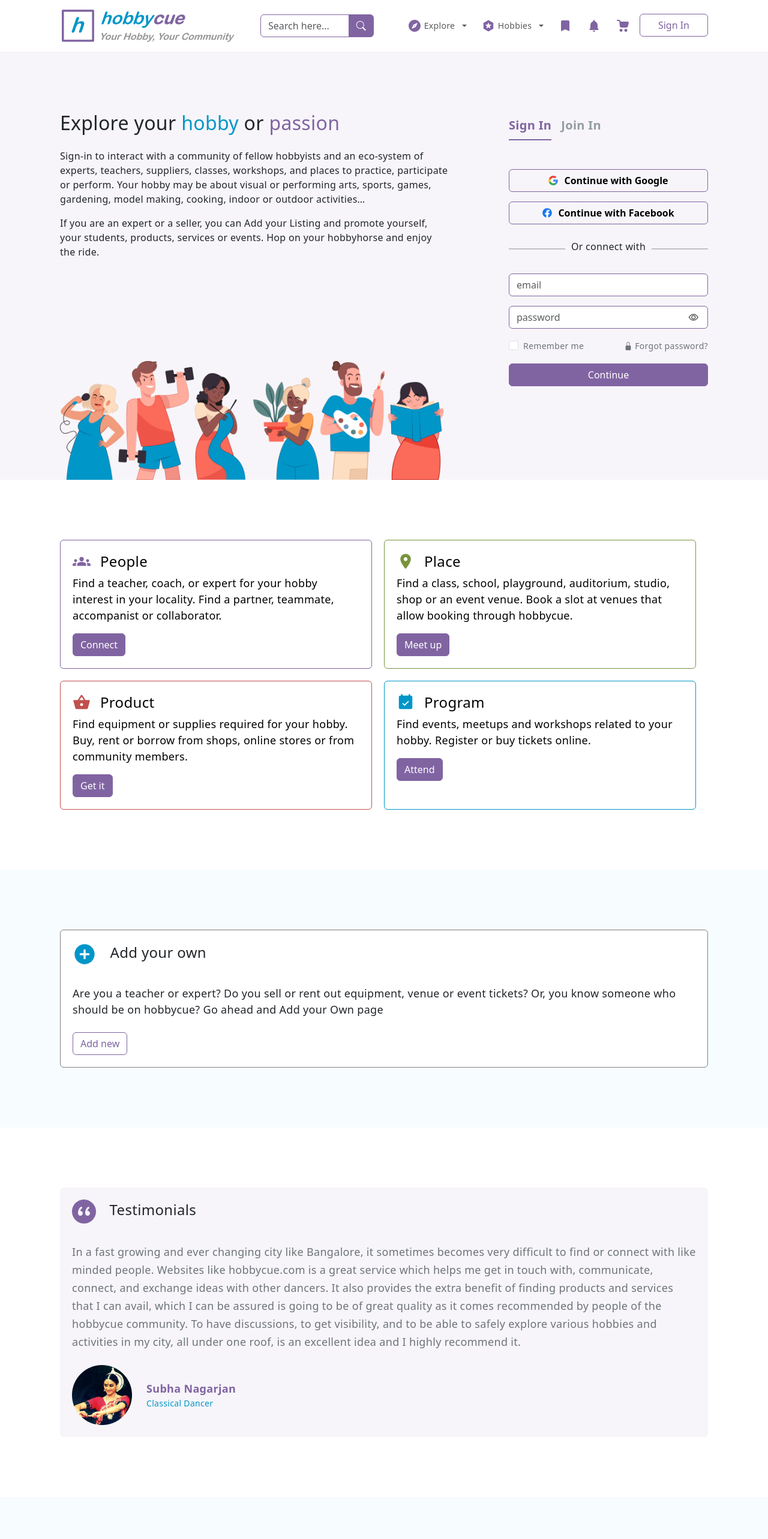
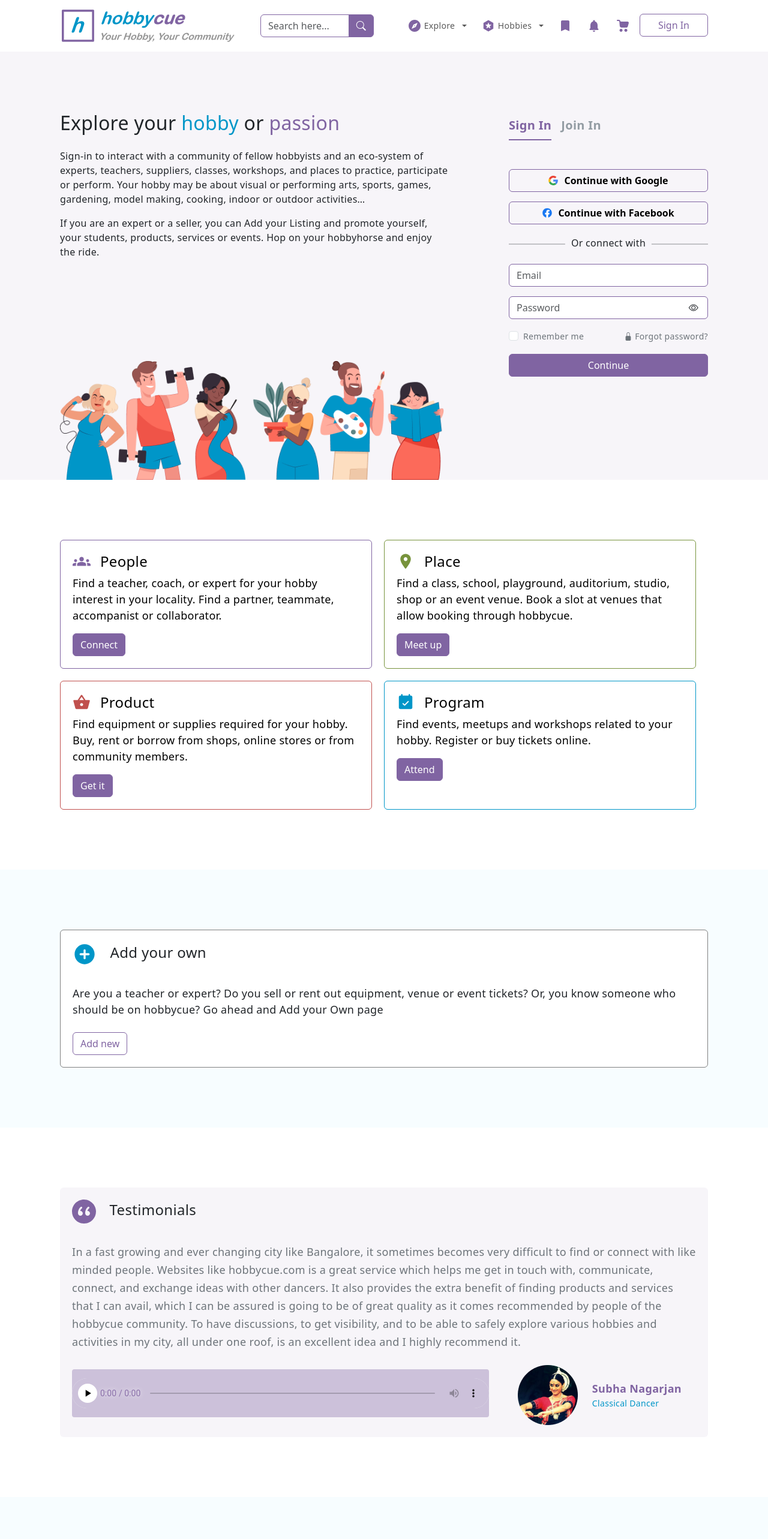
Before and after one commit to KishorBhagat/Banao-task-hobbycue-website, a React (Vite) app: page / in a window 1280 px wide. Shown: the top 2566 px of the page at 60% size. Built offline with nearby package versions, Linux system fonts and the light colour scheme.

Commit message:
style: style changes

```diff
--- a/src/components/footer/Footer.jsx
+++ b/src/components/footer/Footer.jsx
@@ -56,7 +56,7 @@ function Footer() {
                     </ul>
                     <h6 className='pb-2 mt-4'>Invite Friends</h6>
                     <div className="input-group mb-3">
-                        <input type="text" className="form-control" placeholder="Recipient's username" aria-label="Recipient's username" aria-describedby="button-addon2" />
+                        <input type="text" className="form-control" placeholder="Email ID" aria-label="Email ID" aria-describedby="button-addon2" />
                         <button className="btn" type="button" id="invite">Invite</button>
                     </div>
                 </div>
--- a/src/components/forms/Joinin.jsx
+++ b/src/components/forms/Joinin.jsx
@@ -7,26 +7,26 @@ function Joinin() {
   const [show, setShow] = useState(false);
 
   return (
-    <>
-      <div className="auth-btns-group d-grid gap-3 mb-3">
+    <div className="d-flex flex-md-column flex-column-reverse">
+      <div className="auth-btns-group d-grid gap-3">
         <button className="btn btn-outline" type="button"><IconGoogleColor /> Continue with Google</button>
         <button className="btn btn-outline" type="button"><IconFacebookColor /> Continue with Facebook</button>
       </div>
-      <div className='divider'>
+      <div className='divider mb-3 mt-3'>
         <hr className='border-2'/><span>Or connect with</span>
       </div>
       <form>
         <div className="mb-3">
-          <input type="email" className="form-control" placeholder='email' id="exampleInputEmail1" aria-describedby="emailHelp" />
+          <input type="email" className="form-control" placeholder='Email' id="exampleInputEmail1" aria-describedby="emailHelp" />
         </div>
         <div className="mb-3 position-relative d-flex align-items-center">
-          <input type={`${show?"text":"password"}`} className="form-control" placeholder="password" id="exampleInputPassword1" />
+          <input type={`${show?"text":"password"}`} className="form-control" placeholder="Password" id="exampleInputPassword1" />
           <i className={`bi bi-eye${show?"-slash":""} position-absolute end-0 m-3`} id="togglePassword" onClick={() => setShow(!show)}></i>
         </div>
         <small className='d-block  text-center mb-3'>By continuing, you agree to our <span>Terms of Service</span> and <span>Privacy Policy</span>.</small>
         <button type="submit" className="btn btn-primary w-100">Agree and Continue</button>
       </form>
-    </>
+    </div>
   )
 }
 
--- a/src/components/forms/Signin.jsx
+++ b/src/components/forms/Signin.jsx
@@ -7,20 +7,20 @@ function Signin() {
   const [show, setShow] = useState(false);
 
   return (
-    <>
-      <div className="auth-btns-group d-grid gap-3 mb-3">
+    <div className="d-flex flex-md-column flex-column-reverse">
+      <div className="auth-btns-group d-grid gap-3">
         <button className="btn btn-outline" type="button"><IconGoogleColor /> Continue with Google</button>
         <button className="btn btn-outline" type="button"><IconFacebookColor /> Continue with Facebook</button>
       </div>
-      <div className='divider'>
+      <div className='divider mb-3 mt-3'>
         <hr className='border-2'/><span>Or connect with</span>
       </div>
       <form>
         <div className="mb-3">
-          <input type="email" className="form-control" placeholder='email' id="exampleInputEmail1" aria-describedby="emailHelp" />
+          <input type="email" className="form-control" placeholder='Email' id="exampleInputEmail1" aria-describedby="emailHelp" />
         </div>
         <div className="mb-3 position-relative d-flex align-items-center">
-          <input type={`${show?"text":"password"}`} className="form-control" placeholder="password" id="exampleInputPassword1" />
+          <input type={`${show?"text":"password"}`} className="form-control" placeholder="Password" id="exampleInputPassword1" />
           <i className={`bi bi-eye${show?"-slash":""} position-absolute end-0 m-3`} id="togglePassword" onClick={() => setShow(!show)}></i>
         </div>
         <div className="mb-3 d-flex justify-content-between">
@@ -32,7 +32,7 @@ function Signin() {
         </div>
         <button type="submit" className="btn btn-primary w-100">Continue</button>
       </form>
-    </>
+    </div>
   )
 }
 
--- a/src/components/forms/forms.style.css
+++ b/src/components/forms/forms.style.css
@@ -8,7 +8,7 @@
 }
 .divider{
     position: relative;
-    margin: 40px 0;
+    /* margin: 40px 0; */
 }
 .divider span{
     background-color: #F7F5F9;
@@ -16,9 +16,9 @@
     padding: 0 10px;
     z-index: 1;
     position: absolute;
-    top: calc(-50% - 2px);
+    transform: translate(-50%, 0);
+    top: calc(50% - 14px);
     left: 50%;
-    transform: translate(-50%, -50%);
     white-space: nowrap;
 }
 
--- a/src/components/sections/Testimonials/Testimonials.jsx
+++ b/src/components/sections/Testimonials/Testimonials.jsx
@@ -7,10 +7,10 @@ function Testimonials() {
         <div className="testimonial-card rounded d-flex flex-column justify-content-start align-items-md-start align-items-center w-100">
             <h4><IconTestimonial /> <span className='m-3'>Testimonials</span></h4>
             <p className="mt-4 mb-4">In a fast growing and ever changing city like Bangalore, it sometimes becomes very difficult to find or connect with like minded people. Websites like hobbycue.com is a great service which helps me get in touch with, communicate, connect, and exchange ideas with other dancers. It also provides the extra benefit of finding products and services that I can avail, which I can be assured is going to be of great quality as it comes recommended by people of the hobbycue community. To have discussions, to get visibility, and to be able to safely explore various hobbies and activities in my city, all under one roof, is an excellent idea and I highly recommend it.</p>
-            <div className="testimonial d-flex w-100">
-                {/* <div className="audio-track">
-                    <audio src="" controls></audio>
-                </div> */}
+            <div className="testimonial d-flex flex-md-row flex-column-reverse justify-content-between align-items-center w-100 gap-md-5 gap-2">
+                <div className="audio-track">
+                    <audio className='audio controls' src='' controls />
+                </div>
                 <div className="person d-flex align-items-center">
                     <img src="images/Ellipse-12.png" alt="profile" />
                     <div className="details d-flex flex-column  m-4">
--- a/src/components/sections/Testimonials/testimonials.style.css
+++ b/src/components/sections/Testimonials/testimonials.style.css
@@ -14,8 +14,33 @@ section.testimonials{
 }
 
 .audio-track{
-    width: 60%;
+    width: 100%;
 }
+audio::-webkit-media-controls-panel{
+    background-color: #CCC1DA;
+}
+audio::-webkit-media-controls-play-button{
+    opacity: 1;
+    background-color: white;
+    border-radius: 50%;
+}
+audio::-webkit-media-controls-current-time-display{
+    color: #8064A2;
+}
+audio::-webkit-media-controls-time-remaining-display{
+    color: #8064A2;
+}
+audio::-webkit-media-controls-timeline{
+    height: 2px;
+}
+audio{
+    width: 100% !important;
+    height: 80px;
+    background-color: #CCC1DA;
+    border-radius: 4px;
+    padding: 15px 0;
+}
+
 
 .person img{
     width: 100px;
@@ -25,8 +50,28 @@ section.testimonials{
     font-size: 18px;
     font-weight: 600;
     line-height: 27px;
+    white-space: nowrap;
 }
 .person .profession{
     font-size: 14px;
     line-height: 21px;
+    white-space: nowrap;
 }
+
+@media (max-width: 769px) {
+    .person img{
+        width: 80px;
+        height: 80px;
+    }
+}
+@media (max-width: 450px) {
+    .person img{
+        width: 60px;
+        height: 60px;
+    }
+    audio{
+        height: 50px;
+        padding: 0;
+    }
+
+}
```
